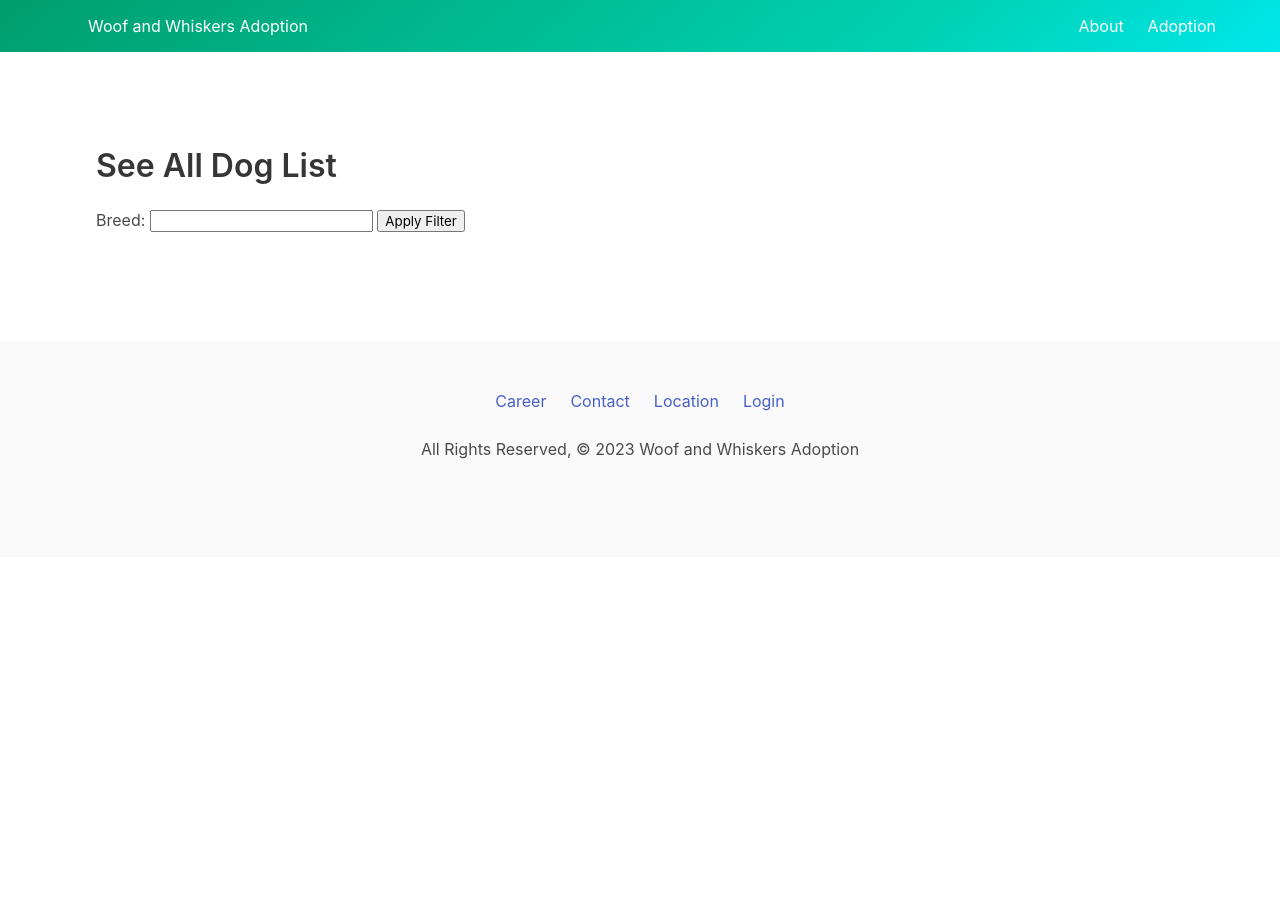
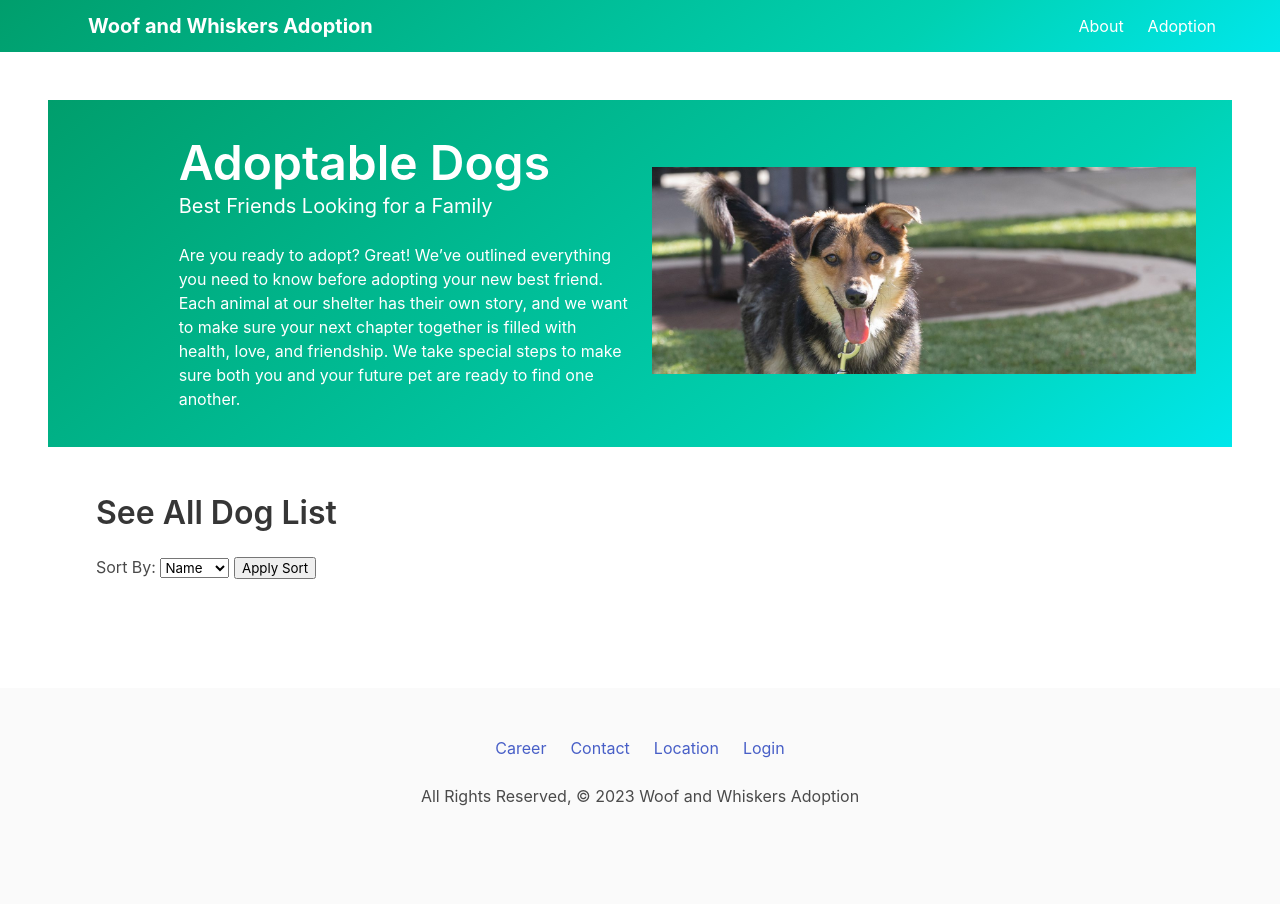
Before and after one commit to Apple-supaporn/project4-dog-and-cat-adoption, a Django app: page /dogs/ in a window 1280 px wide. Before the commit the page ends 459 px from the top, so only its background shows below. Run offline with Django 4.2, Linux system fonts and the light colour scheme; data that the repository does not hold is empty.

Commit message:
work on link 'back to previous page, it seems to work fine on index page, only when click from dog/cat page, it won't remember the sorting, it's just sorting default by 'name' instead'

```diff
--- a/dog_and_cat_adoption_project/dog_and_cat_adoption_app/templates/dogncat/base.html
+++ b/dog_and_cat_adoption_project/dog_and_cat_adoption_app/templates/dogncat/base.html
@@ -23,7 +23,7 @@
               <span class="icon">
                 <i class="fas fa-paw"></i>
               </span>
-              <span>Woof and Whiskers Adoption</span>
+              <span class="has-text-weight-bold is-size-5">Woof and Whiskers Adoption</span>
             </a>
             <a role="button" class="navbar-burger" aria-label="menu" aria-expanded="false" data-target="navbarMenu">
               <span aria-hidden="true"></span>
@@ -33,15 +33,15 @@
           </div>
 
 
-          <div class="navbar-menu" id="navbarMenu">
+          <div class="navbar-menu has-text-white" id="navbarMenu">
             <div class="navbar-end">
               <a class="navbar-item" href="{% url 'about' %}">About</a>
                 {% if user.is_authenticated %}
                 <a class="navbar-item" href="{% url 'pets_create' %}">Add a Pet</a>
 
               <div class="navbar-item is-hoverable">
-                <a class="navbar-link" href="{% url 'index' %}">Adoption</a>
-                <div class="navbar-dropdown">
+                <a class="navbar-item has-text-white" href="{% url 'index' %}">Adoption</a>
+                <div class="navbar-dropdown has-background-primary-dark">
                   <a class="navbar-item" href="{% url 'dog_list' %}">Dogs</a>
                   <a class="navbar-item" href="{% url 'cat_list' %}">Cats</a>
                   <!-- add more dropdown if needed -->
--- a/dog_and_cat_adoption_project/dog_and_cat_adoption_app/templates/dogncat/detail.html
+++ b/dog_and_cat_adoption_project/dog_and_cat_adoption_app/templates/dogncat/detail.html
@@ -48,7 +48,11 @@
                     </div>
                 {% endif %}
                 <br><br>
-                <a href="{% if request.GET.previous_page %}{{ request.GET.previous_page }}{% else %}{% url 'index' %}{% endif %}">Back to previous page</a>
+
+                <a href="{% if request.GET.previous_page %}{{ request.GET.previous_page }}{% else %}{% url 'index' %}{% endif %}?sort_by={{ request.GET.sort_by }}">Back to previous page</a>
+
+
+
             </div>
         </div>
     </div>
--- a/dog_and_cat_adoption_project/dog_and_cat_adoption_app/templates/dogncat/dog_list.html
+++ b/dog_and_cat_adoption_project/dog_and_cat_adoption_app/templates/dogncat/dog_list.html
@@ -2,18 +2,46 @@
 {% load static %}
 {% block content %}
 
+<section class="hero is-primary is-bold">
+    <div class="hero-body">
+        <div class="columns">
+            <div class="columns is-vcentered">
+                <!-- Right side: Message -->
+                <div class="column is-5 is-offset-1">
+                    <h1 class="title is-1 has-text-white"> Adoptable Dogs </h1>
+                    <h2 class="subtitle has-text-white"> Best Friends Looking for a Family </h2>
+                    <p>Are you ready to adopt? Great! We’ve outlined everything you need to
+                        know before adopting your new best friend. Each animal at our shelter
+                        has their own story, and we want to make sure your next chapter together
+                        is filled with health, love, and friendship. We take special steps to make
+                        sure both you and your future pet are ready to find one another. </p>
+                </div>
+                <!-- Left side: Image -->
+                <div class="column is-6">
+                    <img src="{% static 'images/dog_header.jpeg' %}" alt="pets" class="big-photo" style="width: 100%;">
+                </div>
+            </div>
+        </div>
+    </div>
+</section>
+
+
 <section class="section">
     <div class="container">
         <h1 class="title">See All Dog List</h1>
-        <!-- Filter form -->
+        <!-- Sort form -->
         <form method="GET">
-            <label for="breed">Breed:</label>
-            <input type="text" name="breed">
-            <!-- add more filters if needed -->
-            <button type="submit">Apply Filter</button>
+            <label for="sort_by">Sort By:</label>
+            <select id="sort_by" name="sort_by">
+                <option value="name">Name</option>
+                <option value="gender">Gender</option>
+                <option value="breed">Breed</option>
+            </select>
+            <button type="submit">Apply Sort</button>
         </form>
-        <!-- End filter form -->
+        <!-- End sort form -->
 
+        <!-- List of dogs -->
         <div class="columns is-multiline" style="margin-top: 25px;">
             {% for dog in dog %}
                 <div class="column is-3">
@@ -28,7 +56,12 @@
                                     {% endif %}
                                 {% endwith %}
                                 <p class="title is-4" style="margin-bottom: 30px; margin-top: 10px;">{{ dog.name }}</p>
-                                <p class="subtitle is-6"><strong>Breed:</strong> {{ dog.breed }} <br><strong>Status:</strong> {{ dog.adoption_status }}</p>
+                                <p class="subtitle is-6">
+                                    <strong>Breed:</strong> {{dog.breed}} <br>
+                                    <strong>Age:</strong> {{ dog.age }} <br>
+                                    <strong>Gender:</strong> {{ dog.gender }} <br>
+                                    <strong>Status:</strong> {{ dog.adoption_status }} <br>
+                                </p>
                             </div>
                         </a>
                     </div>
--- a/dog_and_cat_adoption_project/dog_and_cat_adoption_app/views.py
+++ b/dog_and_cat_adoption_project/dog_and_cat_adoption_app/views.py
@@ -26,37 +26,39 @@ def about(request):
 def pets_index(request):
     pets = Pet.objects.all()
 
-    pet_type = request.GET.get('pet_type') ## add for filter
-    if pet_type:
-        pets = pets.filter(pet_type=pet_type)
+    # Handle sorting
+    sort_by = request.GET.get('sort_by', 'name')  # Default to sorting by name
+    pets = pets.order_by(sort_by)
 
-    context = {
-        'pets': pets,
-    }       ## end for filter
+    context = {'pet': pets}
 
-
-    return render(request, 'dogncat/index.html', {'pet' : pets})
+    return render(request, 'dogncat/index.html', context)
 
 
 ###### ADD ######
 def dog_list(request):
-    breed_filter = request.GET.get('breed', '')
+    sort_by_options = ['name', 'gender', 'breed']
+    sort_by = request.GET.get('sort_by', 'name')    # Default to sorting by name
 
-    if breed_filter:
-        dogs = Pet.objects.filter(pet_type='dog', breed__icontains=breed_filter)
-    else:
-        dogs = Pet.objects.filter(pet_type='dog')
+    if sort_by not in sort_by_options:
+        sort_by = 'name'
+
+
+    dogs = Pet.objects.filter(pet_type='dog').order_by(sort_by)
 
     context = {'dog': dogs}
     return render(request, 'dogncat/dog_list.html', context)
 
+
+
 def cat_list(request):
-    breed_filter = request.GET.get('breed', '')
+    sort_by_options = ['name', 'gender', 'breed']
+    sort_by = request.GET.get('sort_by', 'name')  # Default to sorting by name
 
-    if breed_filter:
-        cats = Pet.objects.filter(pet_type='cat', breed__icontains=breed_filter)
-    else:
-        cats = Pet.objects.filter(pet_type='cat')
+    if sort_by not in sort_by_options:
+        sort_by = 'name'
+
+    cats = Pet.objects.filter(pet_type='cat').order_by(sort_by)
 
     context = {'cat': cats}
     return render(request, 'dogncat/cat_list.html', context)
```
Also changed, not shown: dog_and_cat_adoption_project/dog_and_cat_adoption_app/templates/dogncat/cat_list.html (+39 -7 lines), dog_and_cat_adoption_project/dog_and_cat_adoption_app/templates/dogncat/home.html (+4 -3 lines), dog_and_cat_adoption_project/dog_and_cat_adoption_app/templates/dogncat/index.html (+22 -9 lines), dog_and_cat_adoption_project/dog_and_cat_adoption_app/static/images/cat_header.png (added), dog_and_cat_adoption_project/dog_and_cat_adoption_app/static/images/dog_header.jpeg (added).
